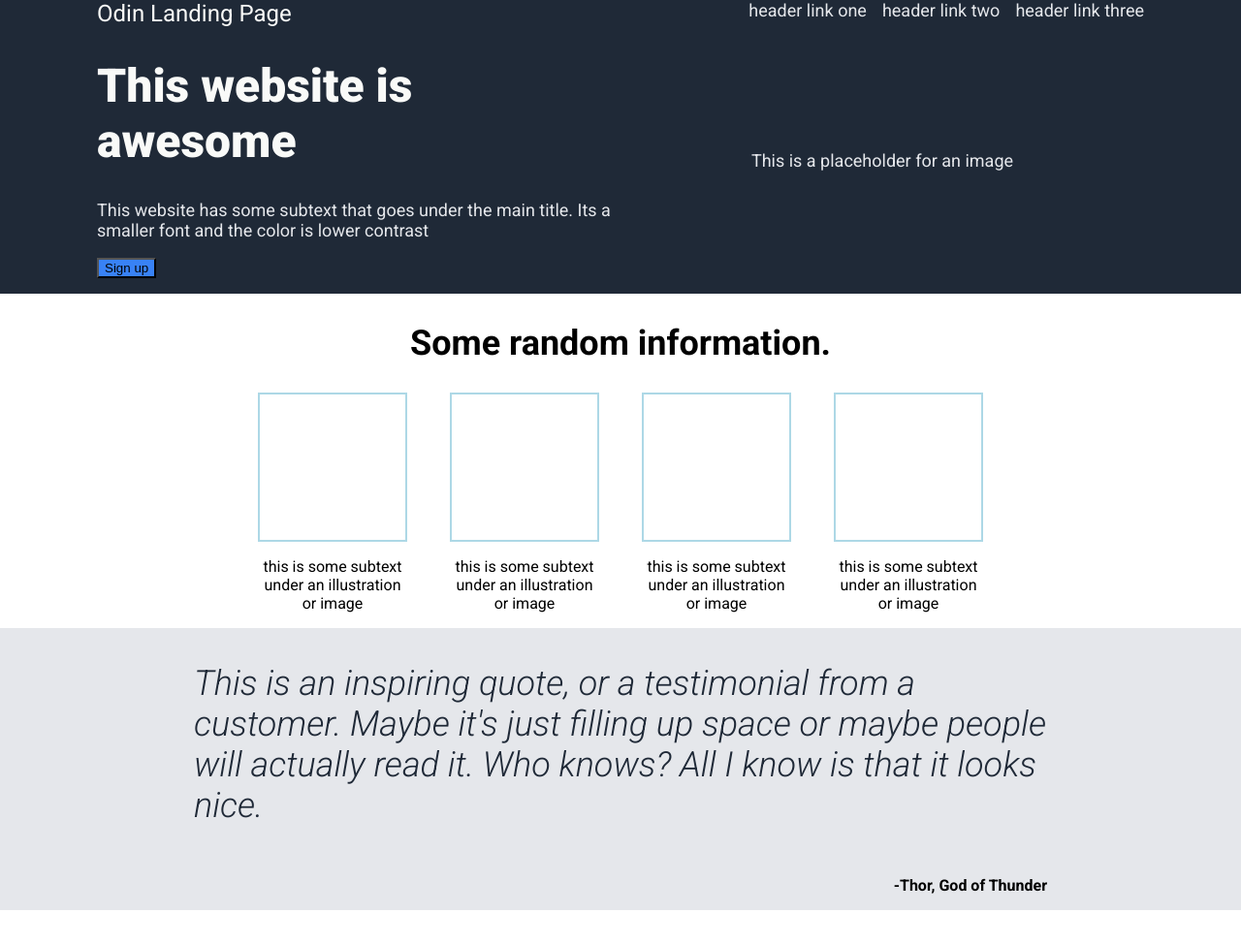
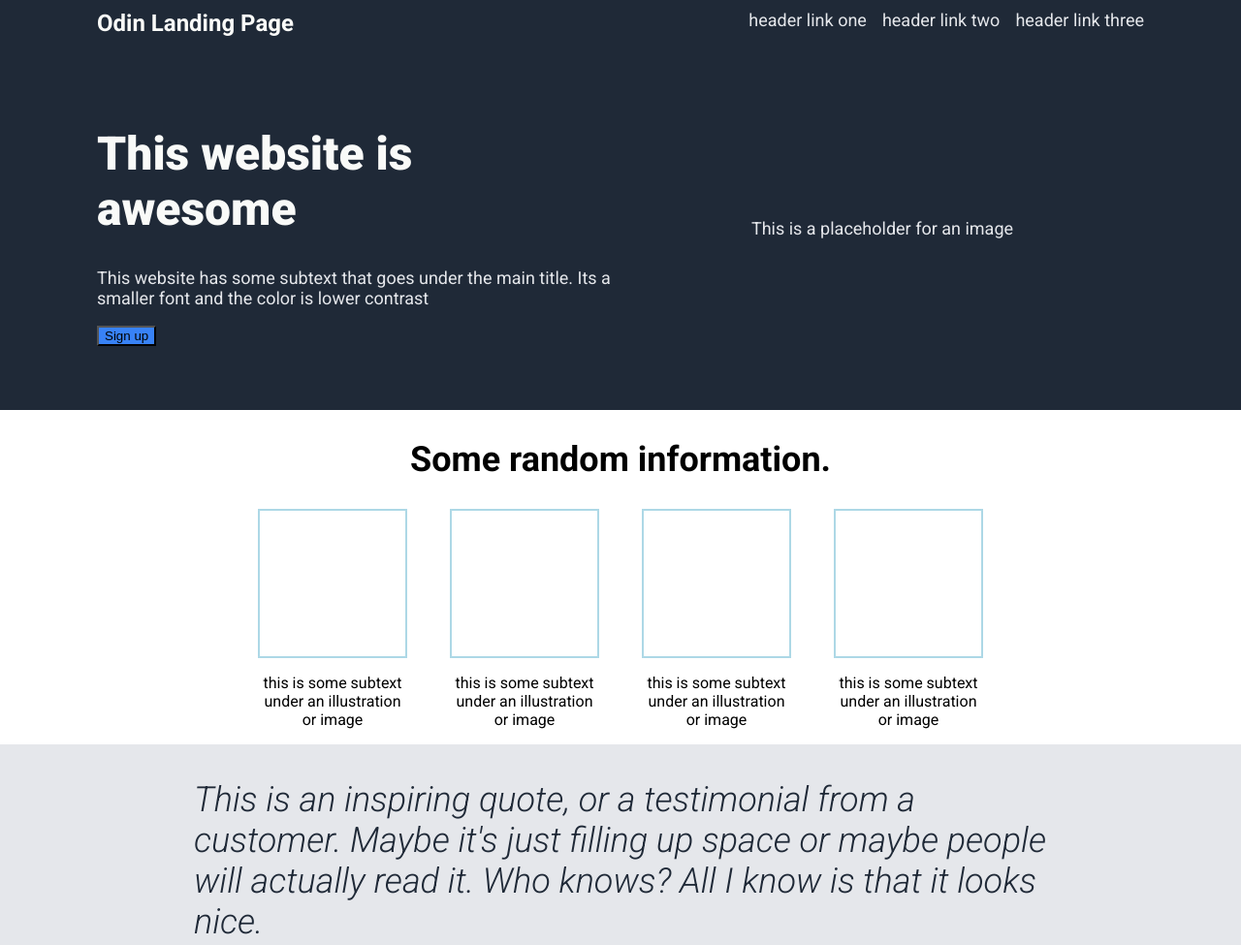
Before and after one commit to GouthamLal/odin-landing-page, a plain HTML site: page index.html in a window 1280 px wide. Shown: the top 975 px of the page at 97% size. Drawn offline with Linux system fonts and the light colour scheme.

Commit message:
Fix header padding

```diff
--- a/index.html
+++ b/index.html
@@ -11,7 +11,7 @@
 </head>
 <body>
 
-    <header class="header dark-bg padding-lr-100">
+    <header class="header dark-bg">
         <div vlass="header-left">
             <a href="" class="logo">Odin Landing Page</a>
         </div>
@@ -25,7 +25,7 @@
 
     </header>
     <main class="content">
-        <div class="intro-section dark-bg padding-lr-100">
+        <div class="intro-section dark-bg">
             <div class="intro-section-left">
                 <h1 class="hero-main-text">This website is awesome</h1>
                 <p class="hero-secondary-text">This website has some subtext that goes under the main title. Its a smaller font and the color
--- a/style.css
+++ b/style.css
@@ -11,6 +11,7 @@ a {
 }
 
 .header {
+    padding: 10px 100px 10px 100px;
     display: flex;
     justify-content: space-between;
 }
@@ -31,6 +32,7 @@ header a {
 .logo {
     font-size: 24px;
     color: #F9FAF8;
+    font-weight: bold;
 }
 main {
     flex: 1;
@@ -40,6 +42,7 @@ main {
 
 .intro-section {
     display: flex;
+    padding: 50px 100px;
 
 }
 
@@ -135,6 +138,7 @@ main {
     display: flex;
     justify-content: center;
     align-items: center;
+    color: #F9FAF8;
 }
 
 /* Colors and font styles */
```
